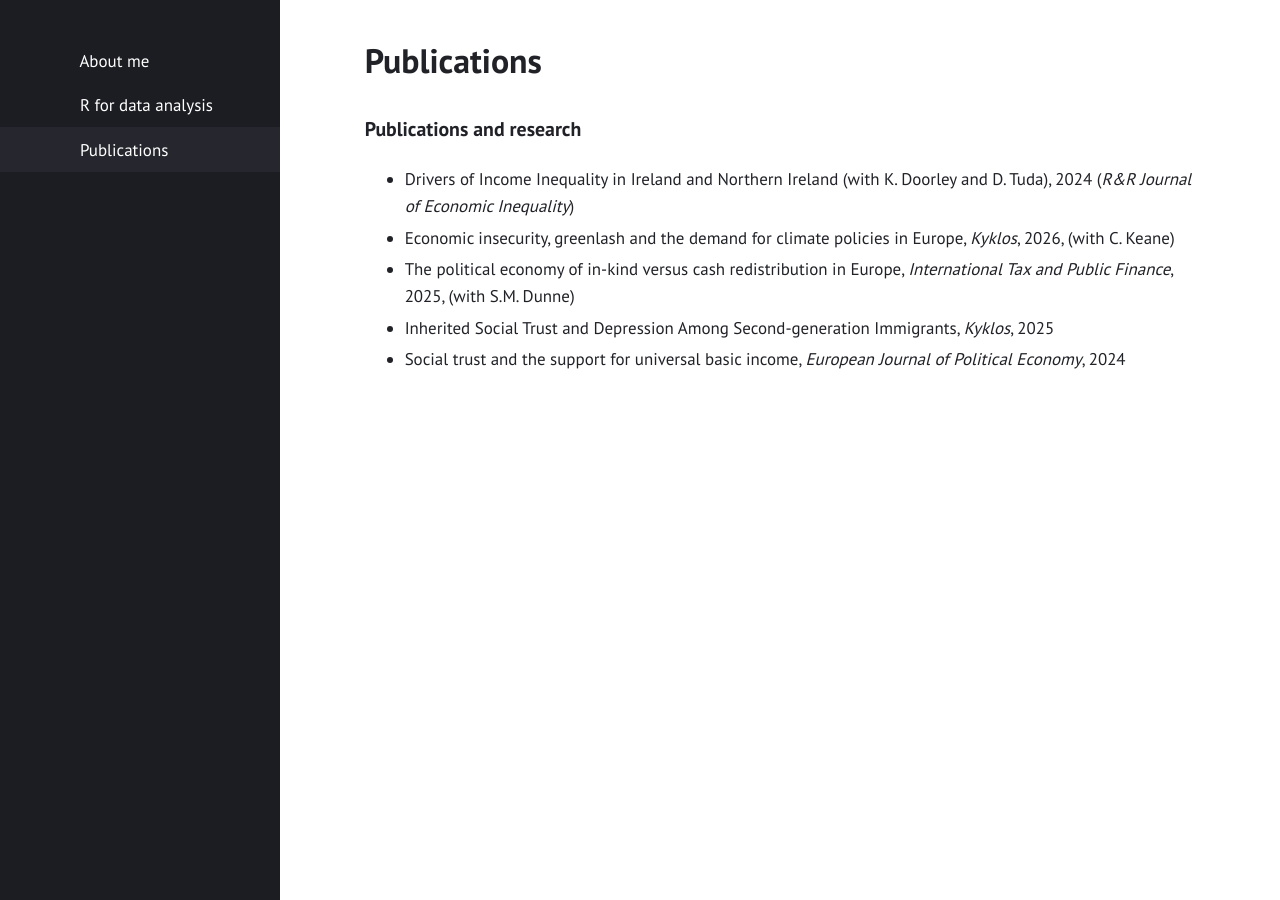
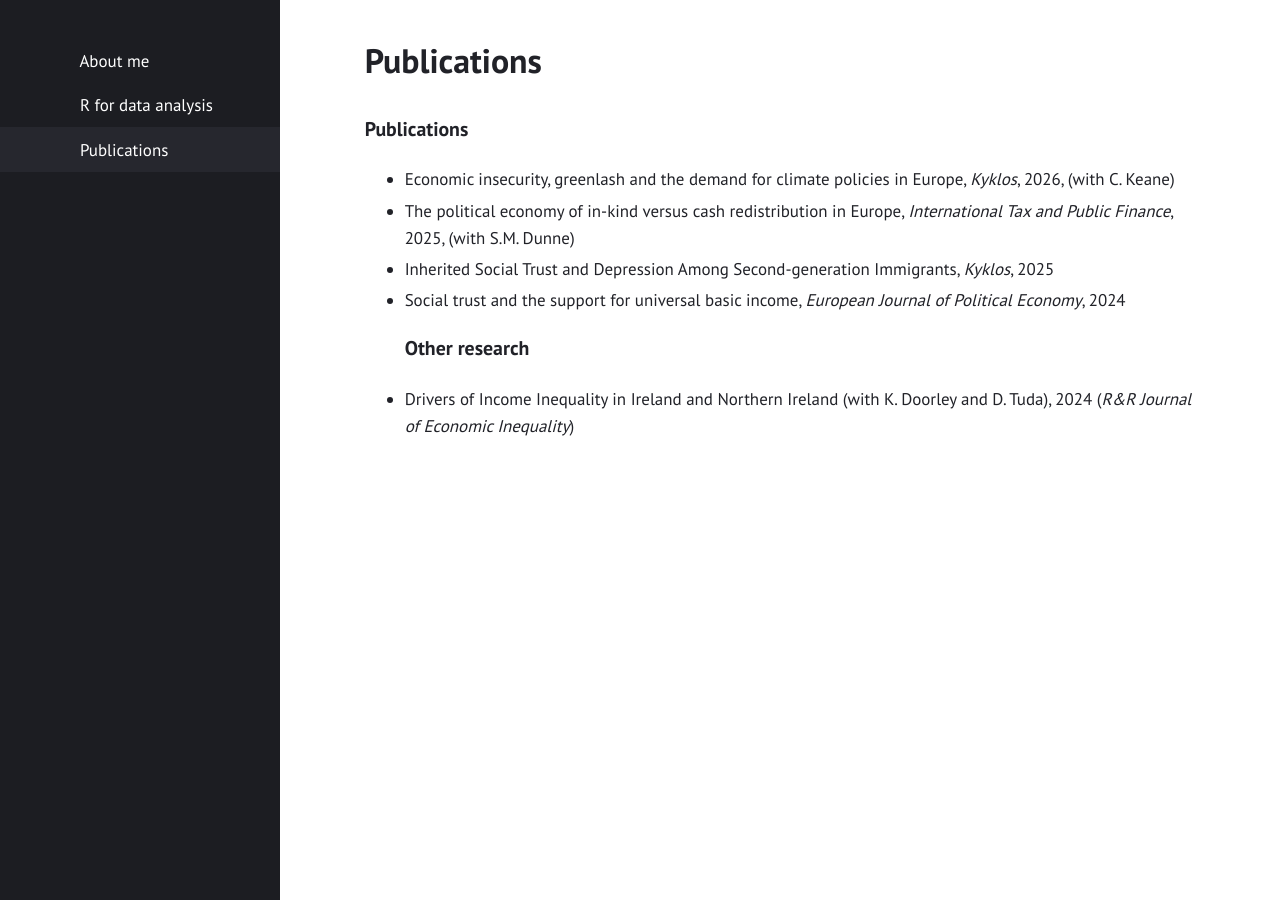
Before and after one commit to gubellom/gubellom.github.io, a Jekyll site: the page built from replication.md, in a window 1280 px wide. Built offline with Jekyll 4.4.1, drawn with Linux system fonts in a browser that asks for light colours.

Commit message:
Update replication.md
Signed-off-by: Michele Gubello <62111923+gubellom@users.noreply.github.com>

```diff
--- a/replication.md
+++ b/replication.md
@@ -15,9 +15,10 @@ title: "Publications"
 </script>
 </head>
 
-### Publications and research
-- Drivers of Income Inequality in Ireland and Northern Ireland (with K. Doorley and D. Tuda), 2024 (*R&R Journal of Economic Inequality*)
+### Publications
 - Economic insecurity, greenlash and the demand for climate policies in Europe, *Kyklos*, 2026, (with C. Keane)
 - The political economy of in-kind versus cash redistribution in Europe, *International Tax and Public Finance*, 2025, (with S.M. Dunne)
 - Inherited Social Trust and Depression Among Second-generation Immigrants, *Kyklos*, 2025
 - Social trust and the support for universal basic income, *European Journal of Political Economy*, 2024
+### Other research
+- Drivers of Income Inequality in Ireland and Northern Ireland (with K. Doorley and D. Tuda), 2024 (*R&R Journal of Economic Inequality*)
```
